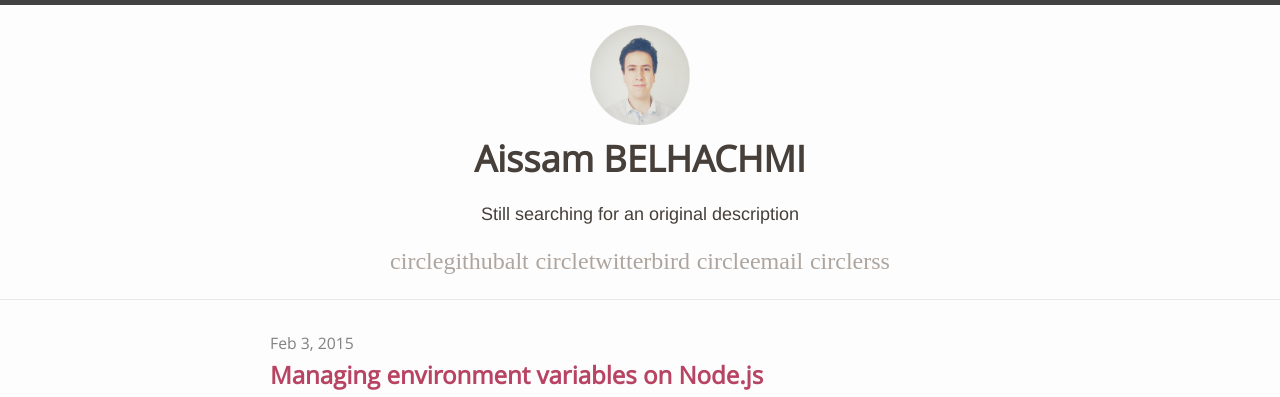
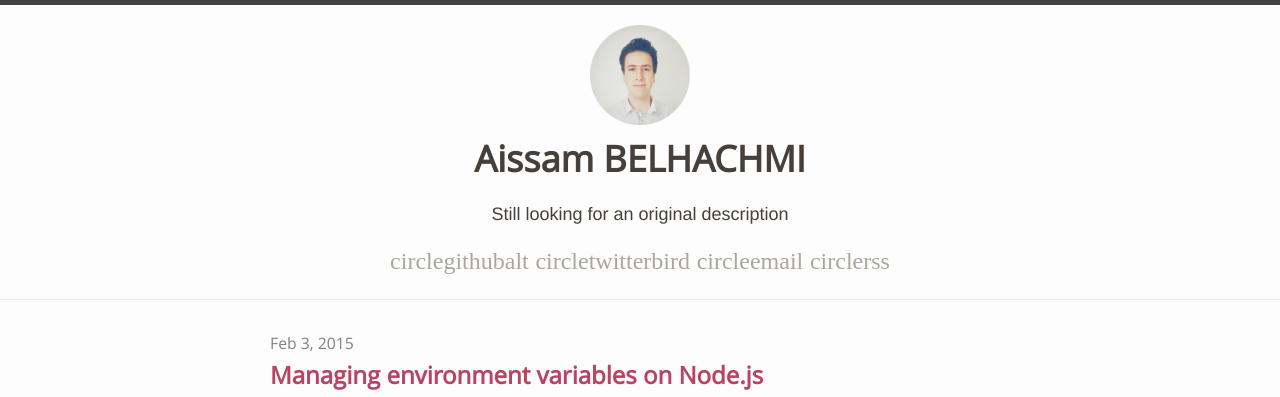
Before and after one commit to Edmeral/Edmeral.github.io, a Jekyll site: the page built from index.html, in a window 1280 px wide. Shown: the top 397 px of the page. Built offline with Jekyll 4.4.1, drawn with Linux system fonts in a browser that asks for light colours; some web fonts are replaced; Markdown is read by kramdown in place of the engine named in the settings.

Commit message:
new description

```diff
--- a/_config.yml
+++ b/_config.yml
@@ -2,7 +2,7 @@
 title: Aissam BELHACHMI
 email: edmeral.aissam@gmail.com
 description: > # this means to ignore newlines until "baseurl:"
-  Still searching for an original description
+  Still looking for an original description
 baseurl: "" # the subpath of your site, e.g. /blog/
 url: "http://aissam.me" # the base hostname & protocol for your site
 twitter_username: Edmeral
```
